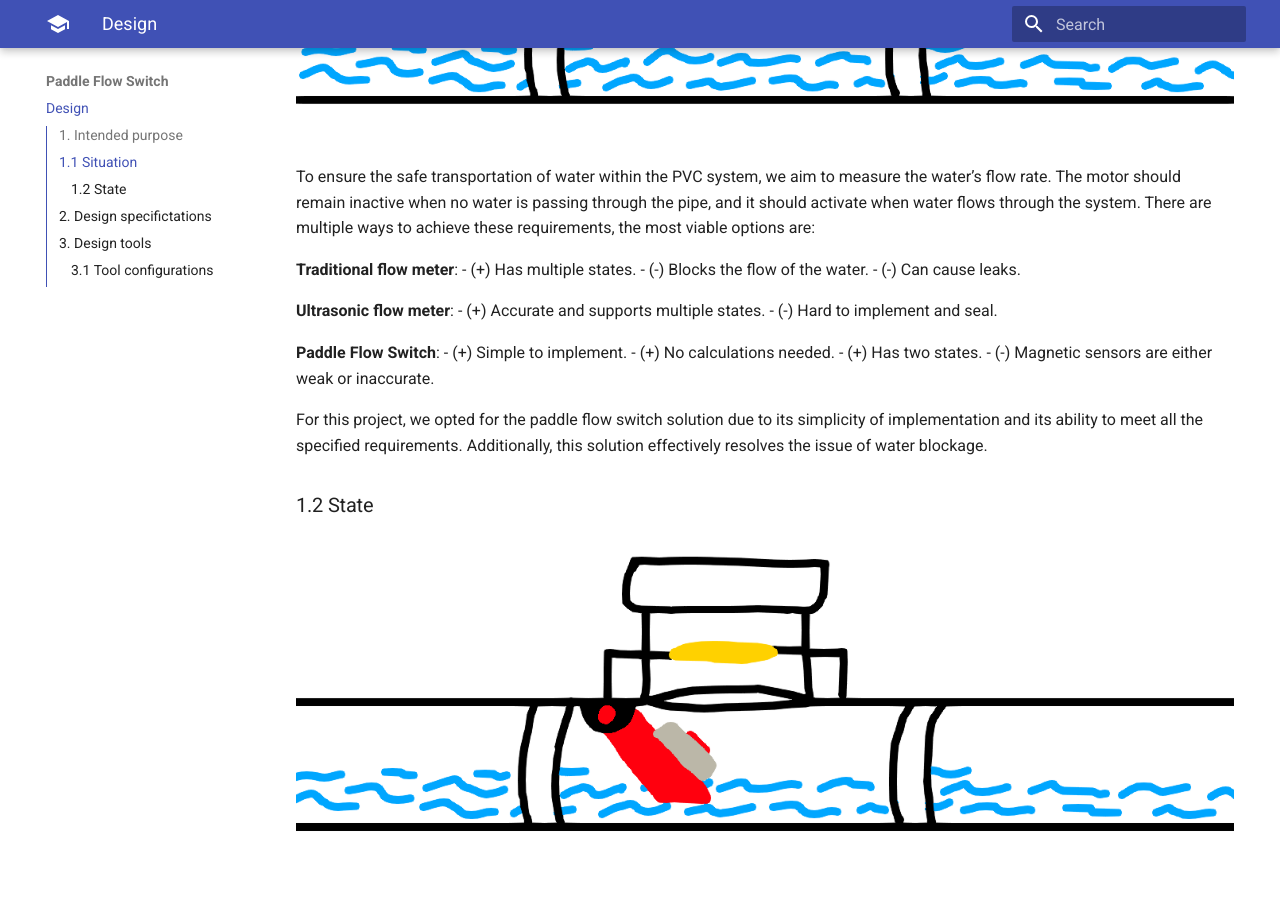
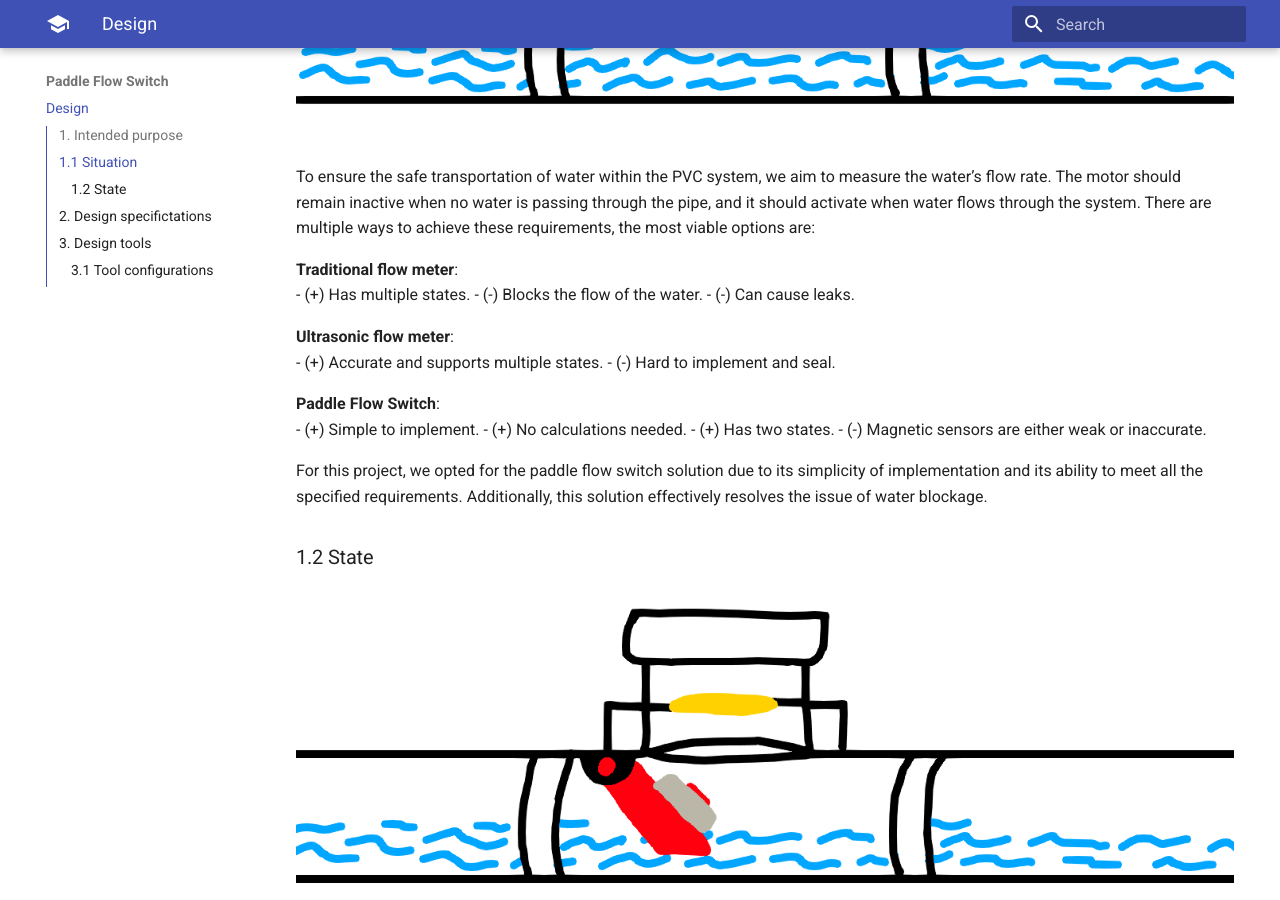
Before and after one commit to rhuibertsjr/spitcan, an MkDocs documentation site: the page built from docs/paddle-flow-switch/design.md, in a window 1280 px wide and 900 px high, scrolled down 555 px. Built offline with MkDocs 1.6.1 and Material for MkDocs 9.7.7, drawn with Linux system fonts in a browser that asks for light colours.

```diff
--- a/docs/paddle-flow-switch/design.md
+++ b/docs/paddle-flow-switch/design.md
@@ -11,16 +11,16 @@ is passing through the pipe, and it should activate when water flows through
 the system. There are multiple ways to achieve these requirements, the most
 viable options are:
 
-**Traditional flow meter**:
+**Traditional flow meter**: <br/>
 - (+) Has multiple states.
 - (-) Blocks the flow of the water.
 - (-) Can cause leaks.
 
-**Ultrasonic flow meter**:
+**Ultrasonic flow meter**: <br/>
 - (+) Accurate and supports multiple states.
 - (-) Hard to implement and seal.
 
-**Paddle Flow Switch**:
+**Paddle Flow Switch**: <br/>
 - (+) Simple to implement.
 - (+) No calculations needed.
 - (+) Has two states.
```
